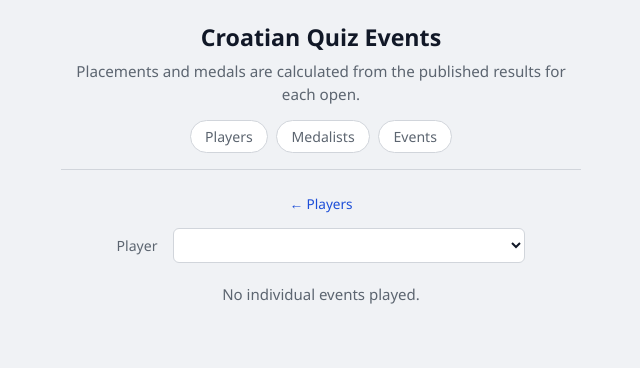
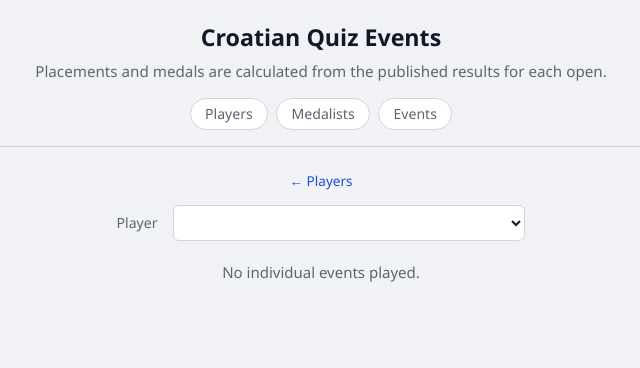
Before and after one commit to git-nt/croatian-quiz-scores, a Python web app: template templates/player.html in a window 1280 px wide. Shown: the top 368 px of the page, without its empty margins (319-959 px from the left). Run offline with Jinja, Linux system fonts and the light colour scheme; the template is opened without the code that fills it, so the values that code supplies are empty.

Commit message:
fix: width

```diff
--- a/static/style.css
+++ b/static/style.css
@@ -102,9 +102,8 @@ table.player-history th.num {
 
 
 .wrap {
-  max-width: 600px;
   margin: 0 auto;
-  padding: 1.25rem clamp(1rem, 4vw, 2.5rem) 3rem;
+  padding: 1.25rem clamp(1.5rem, 5vw, 5rem) 3rem;
   text-align: center;
 }
 
@@ -491,6 +490,9 @@ ul.event-podium-list li {
 
 .medal-box-wrap {
   text-align: center;
+  max-width: 600px;
+  margin-left: auto;
+  margin-right: auto;
 }
 
 .medal-box {
```
